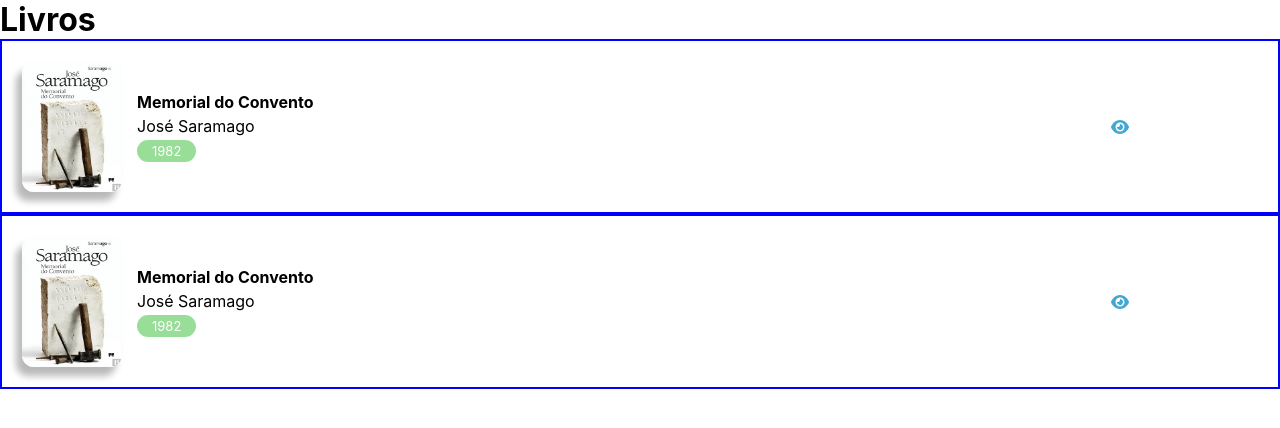
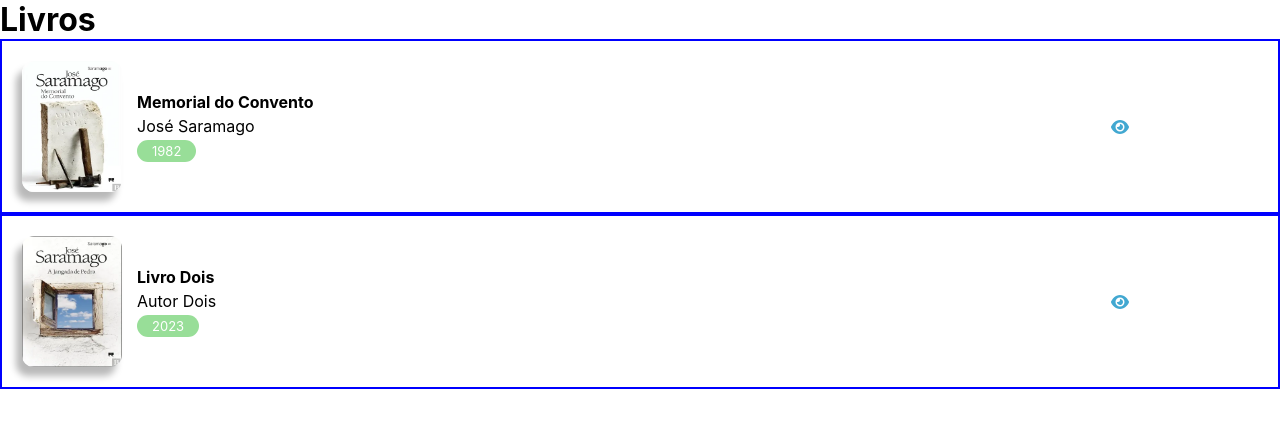
Before and after one commit to oAntonioMauricio/firstAngular, an Angular app: page / in a window 1280 px wide. Shown: the top 428 px of the page. Built offline with nearby package versions, Linux system fonts and the light colour scheme.

Commit message:
update livro comp

```diff
--- a/src/app/app.component.html
+++ b/src/app/app.component.html
@@ -1,3 +1,4 @@
 <h1>Livros</h1>
-<app-livro></app-livro>
-<app-livro></app-livro>
+<app-livro nome="Memorial do Convento" autor="José Saramago" [ano_publicacao]="1982"
+           imagem="assets/livraria/capas/12.jpg"></app-livro>
+<app-livro nome="Livro Dois" autor="Autor Dois" [ano_publicacao]="2023" imagem="assets/livraria/capas/11.jpg"></app-livro>
--- a/src/app/livro/livro.component.html
+++ b/src/app/livro/livro.component.html
@@ -1,12 +1,12 @@
 <div class="livroContainer">
   <div class="livroImgCont">
-    <img src="assets/livraria/capas/12.jpg" alt="">
+    <img src="{{imagem}}" alt="">
   </div>
   <div class="livroTextCont">
-    <p>Memorial do Convento</p>
-    <p>José Saramago</p>
+    <p>{{nome}}</p>
+    <p>{{autor}}</p>
     <div class="livroPYear">
-      <p>1982</p>
+      <p>{{ano_publicacao}}</p>
     </div>
   </div>
   <div class="livroIconCont">
```
Also changed, not shown: src/app/livro/livro.component.ts (+24 -1 lines).
